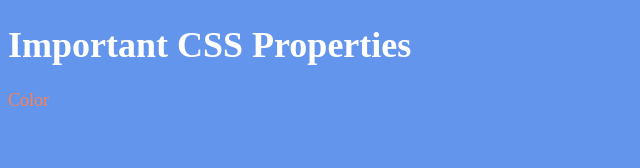
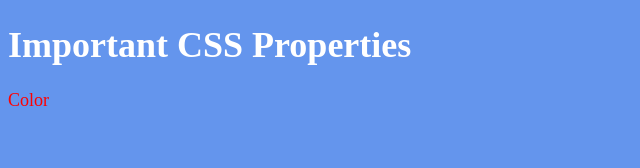
Before and after one commit to rudraksh619/css--01, a plain HTML site: page index.html in a window 1280 px wide. Shown: the top 168 px of the page, 0-640 px from the left. Drawn offline with Linux system fonts and the light colour scheme; a web font is replaced by a local one.

Commit message:
initial commit

```diff
--- a/index.html
+++ b/index.html
@@ -14,7 +14,7 @@
       font-size: 18px;
 }
 #color{
-  color: coral;
+  color:red;
 }
 #size{
   font-size: 2rem;
```
